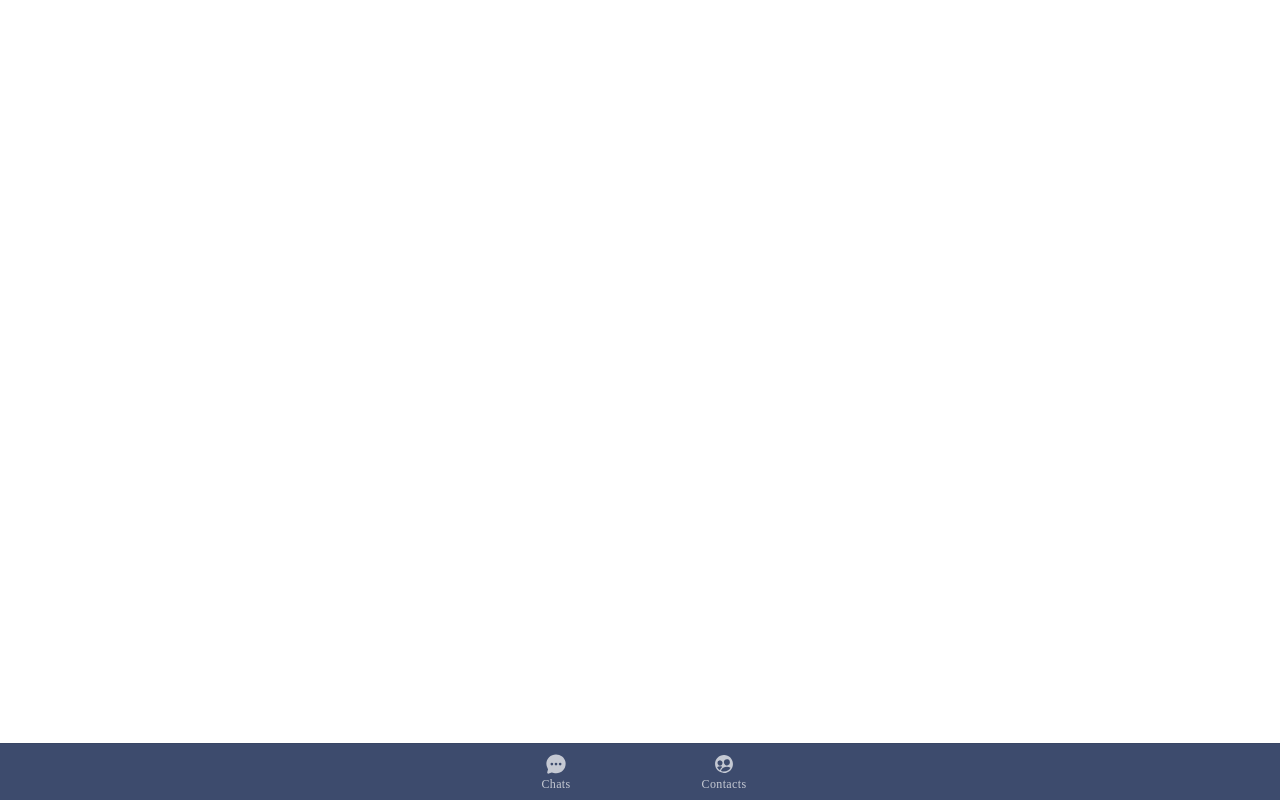
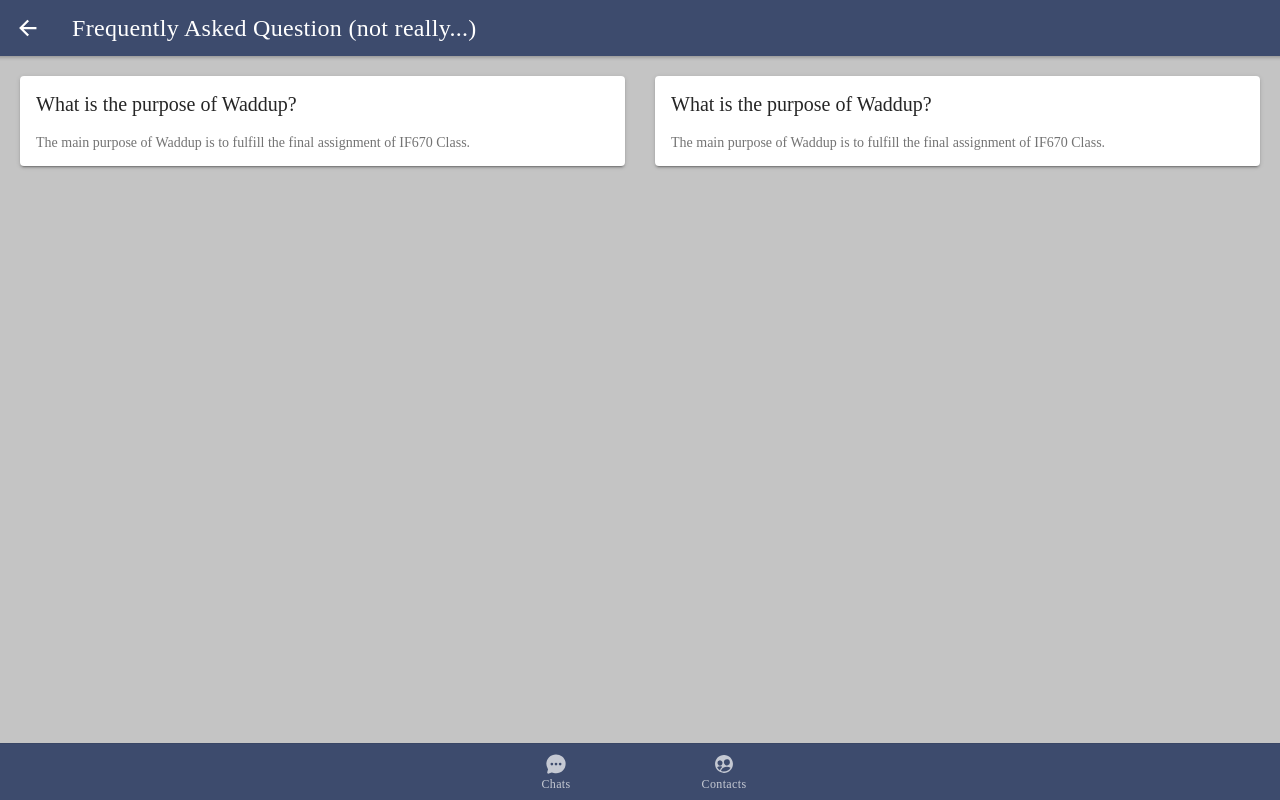
Before and after one commit to rafi365/Waddup, a React (Create React App) app: page /tabs/faq in a window 1280 px wide. Built offline with nearby package versions, Linux system fonts and the light colour scheme; no server answers; sample sign-in values are in the browser's storage.

Commit message:
Adding faq page

```diff
--- a/src/App.tsx
+++ b/src/App.tsx
@@ -97,7 +97,7 @@ const App: React.FC = () => {
                   <IonIcon slot="start" icon={personCircleOutline} />
                   <IonLabel>Profile</IonLabel>
                 </IonItem>
-                <IonItem>
+                <IonItem button routerLink="/tabs/faq">
                   <IonIcon slot="start" icon={helpCircleOutline} />
                   <IonLabel>FAQ</IonLabel>
                 </IonItem>
--- /dev/null
+++ b/src/pages/Faq.tsx
@@ -0,0 +1,71 @@
+import {
+  IonBackButton,
+  IonButtons,
+  IonCard,
+  IonCardContent,
+  IonCardHeader,
+  IonCardSubtitle,
+  IonCardTitle,
+  IonCol,
+  IonContent,
+  IonGrid,
+  IonHeader,
+  IonPage,
+  IonRow,
+  IonTitle,
+  IonToolbar,
+} from "@ionic/react";
+import React from "react";
+
+const Faq: React.FC = () => {
+  return (
+    <IonPage>
+      <IonHeader>
+        <IonToolbar color="primary">
+          <IonButtons slot="start">
+            <IonBackButton defaultHref="/tabs/home" />
+          </IonButtons>
+          <IonTitle className="cus_font">
+            Frequently Asked Question (not really...)
+          </IonTitle>
+        </IonToolbar>
+      </IonHeader>
+      <IonContent fullscreen color="medium">
+        <IonGrid>
+          <IonRow>
+            <IonCol>
+              <IonCard>
+                {/* <img
+                  src="https://media.discordapp.net/attachments/926433926027808770/965095961418428476/IMG_20220410_233007.jpg?width=476&height=480"
+                  alt="#"
+                /> */}
+                <IonCardHeader>
+                  <IonCardTitle>What is the purpose of Waddup?</IonCardTitle>
+                </IonCardHeader>
+                <IonCardContent>
+                  The main purpose of Waddup is to fulfill the final assignment of IF670 Class.
+                </IonCardContent>
+              </IonCard>
+            </IonCol>
+            <IonCol>
+              <IonCard>
+                {/* <img
+                  src="https://media.discordapp.net/attachments/926433926027808770/965095961418428476/IMG_20220410_233007.jpg?width=476&height=480"
+                  alt="#"
+                /> */}
+                <IonCardHeader>
+                  <IonCardTitle>What is the purpose of Waddup?</IonCardTitle>
+                </IonCardHeader>
+                <IonCardContent>
+                  The main purpose of Waddup is to fulfill the final assignment of IF670 Class.
+                </IonCardContent>
+              </IonCard>
+            </IonCol>
+          </IonRow>
+        </IonGrid>
+      </IonContent>
+    </IonPage>
+  );
+};
+
+export default Faq;
--- a/src/pages/Home.css
+++ b/src/pages/Home.css
@@ -37,9 +37,10 @@
 .container {
     text-align: center;
     position: absolute;
+    display: block;
     left: 0;
     right: 0;
-    top: 35%;
+    top: 40%;
     transform: translateY(-50%);
   }
 
--- a/src/pages/Tabs.tsx
+++ b/src/pages/Tabs.tsx
@@ -8,6 +8,7 @@ import Contact from "../pages/Contact";
 import Profile from "./Profile";
 import Chatting from "./Chatting";
 import { auth } from "../firebaseConfig";
+import Faq from "./Faq";
 
 const Tabs = () => {
     const history = useHistory();
@@ -25,6 +26,7 @@ const Tabs = () => {
                     <Route path='/tabs/home' component={Home} />
                     <Route path='/tabs/contacts' component={Contact} />
                     <Route path="/tabs/profile" component={Profile} />
+                    <Route path="/tabs/faq" component={Faq} />
                     <Redirect exact path='/tabs' to='/tabs/home' />
                 </IonRouterOutlet>
                 <IonTabBar slot='bottom' color="primary">
```
